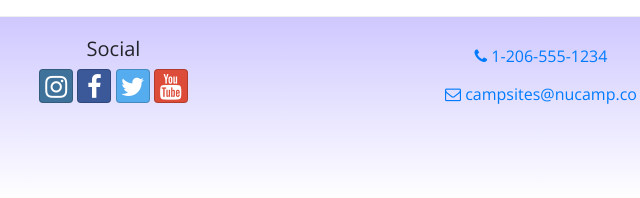
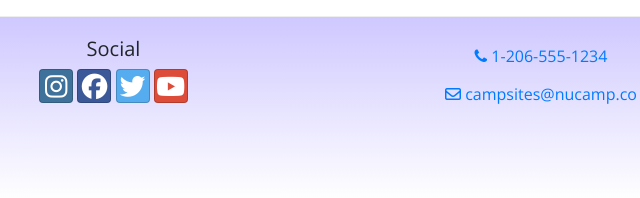
Before and after one commit to thomas065/Nucampsite, a website: page index.html in a window 1280 px wide. Shown: the part 1486-1684 px from the top of the page, 479-1119 px from the left. Drawn offline with nearby package versions, Linux system fonts and the light colour scheme.

Commit message:
updated code
added font awesome link

```diff
--- a/index.html
+++ b/index.html
@@ -8,6 +8,9 @@
 
         <!-- Bootstrap CSS -->
         <link rel="stylesheet" href="node_modules/bootstrap/dist/css/bootstrap.min.css" />
+
+        <!-- Font Awesome -->
+        <script src="https://kit.fontawesome.com/0bfeeed194.js" crossorigin="anonymous"></script>
 
         <!-- Additional CSS must be placed after Bootstrap CSS -->
         <link rel="stylesheet" href="node_modules/font-awesome/css/font-awesome.min.css" />
```
